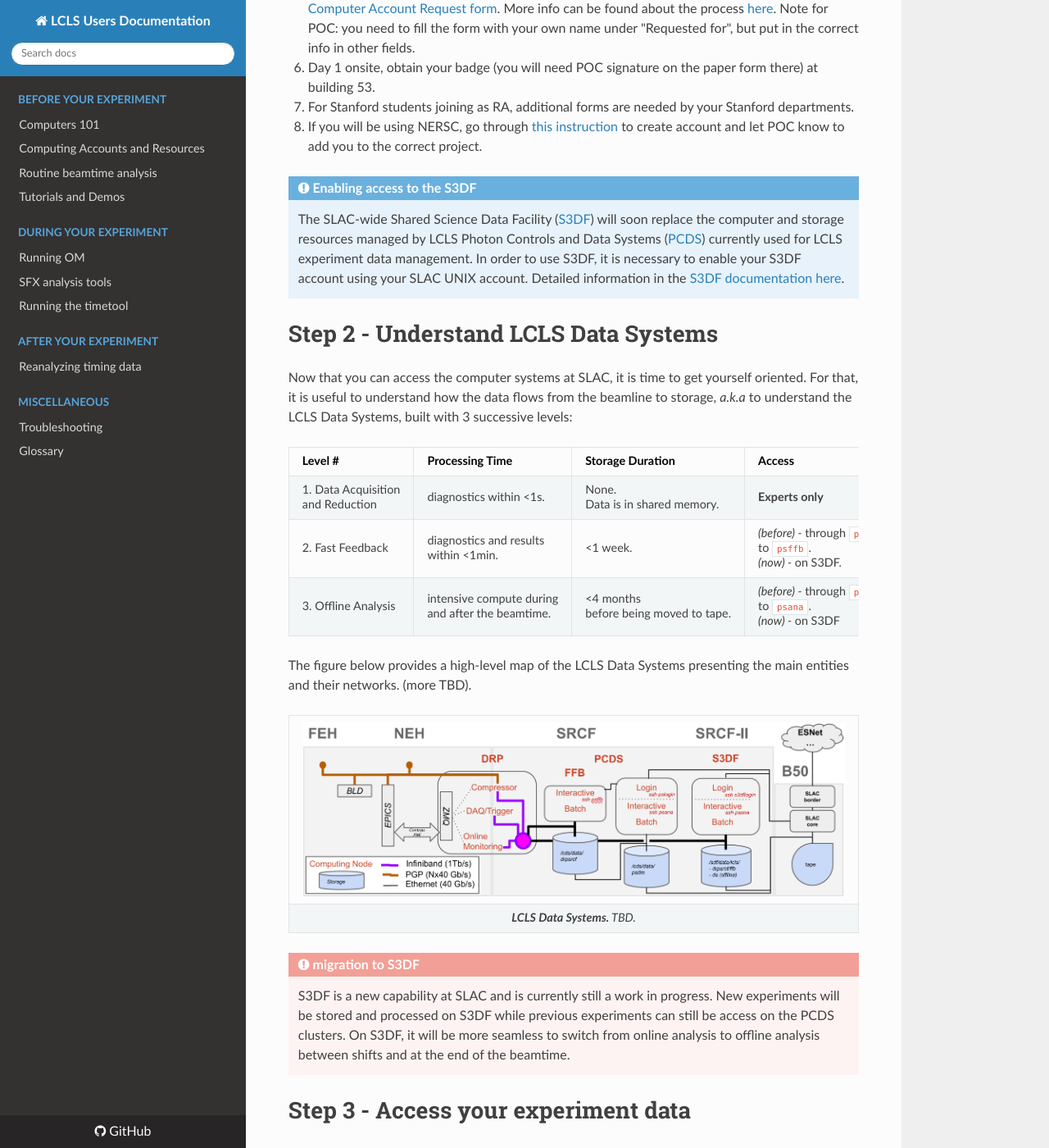
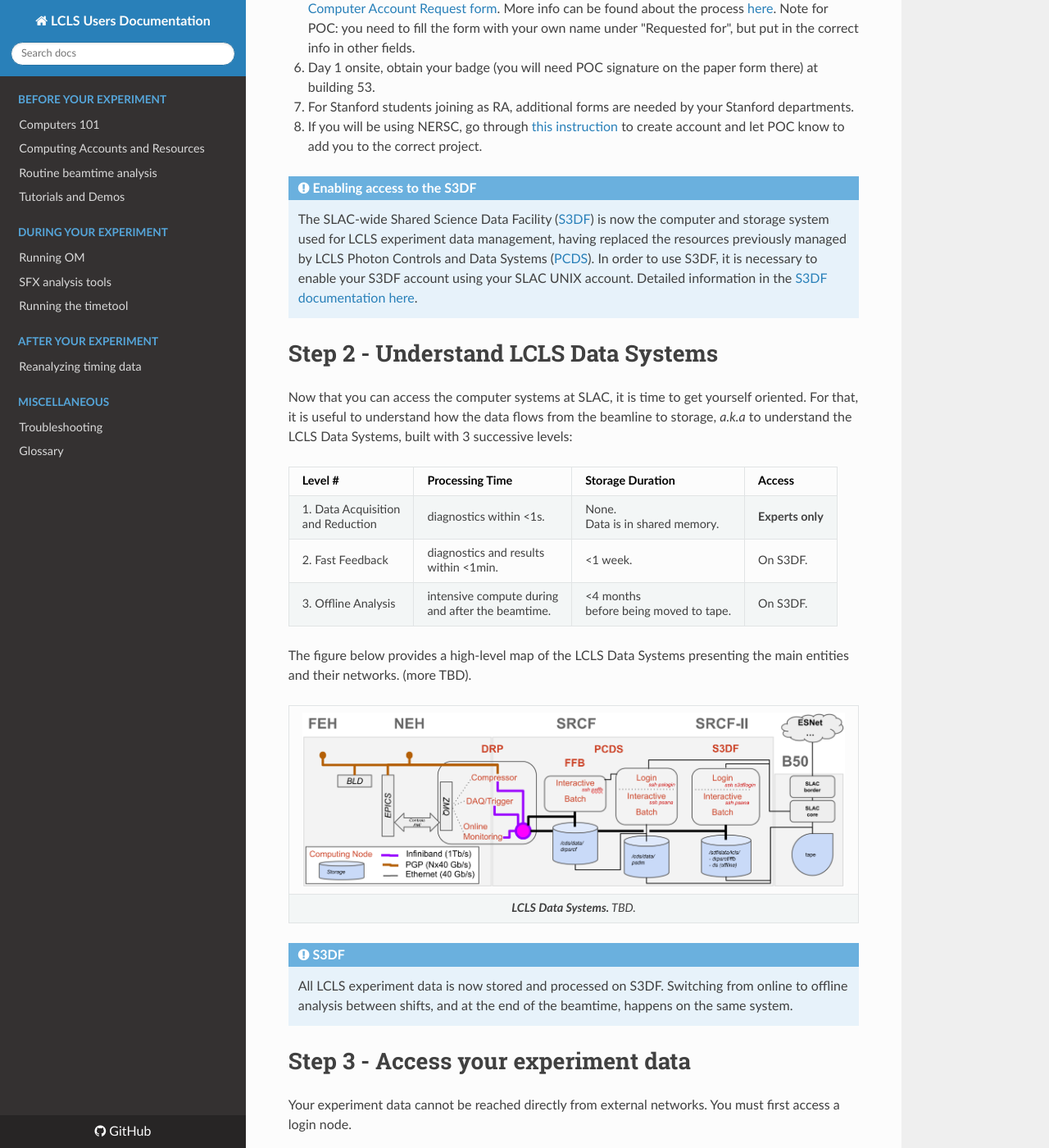
Before and after one commit to lcls-users/lcls-users, an MkDocs documentation site: the page built from docs/before/account_lcls.md, in a window 1280 px wide and 1400 px high, scrolled down 926 px. Shown: the whole window at 82% size. Built offline with MkDocs 1.6.1, drawn with Linux system fonts in a browser that asks for light colours; nearby versions of some CDN libraries; some of the changed text lies outside the part shown.

Commit message:
Remove retired pslogin/psffb/PCDS access paths from account_lcls.md
S3DF migration is complete: all LCLS experiment data, regardless of
vintage, is now accessed through S3DF. Drop the pre-2023 pslogin/psffb
and /cds/data/psdm legacy instructions, and stop describing S3DF access
as a parallel or upcoming track.

Generated with AI

Co-Authored-By: SLAC AI

````diff
--- a/docs/before/account_lcls.md
+++ b/docs/before/account_lcls.md
@@ -31,7 +31,7 @@ The specific process depends on your role at SLAC.
 
 
 !!! note "Enabling access to the S3DF"
-    The SLAC-wide Shared Science Data Facility ([S3DF](https://lcls-users.readthedocs.io/en/latest/glossary/#s3df)) will soon replace the computer and storage resources managed by LCLS Photon Controls and Data Systems ([PCDS](https://lcls-users.readthedocs.io/en/latest/glossary/#pcds)) currently used for LCLS experiment data management.
+    The SLAC-wide Shared Science Data Facility ([S3DF](https://lcls-users.readthedocs.io/en/latest/glossary/#s3df)) is now the computer and storage system used for LCLS experiment data management, having replaced the resources previously managed by LCLS Photon Controls and Data Systems ([PCDS](https://lcls-users.readthedocs.io/en/latest/glossary/#pcds)).
     In order to use S3DF, it is necessary to enable your S3DF account using your SLAC UNIX account. Detailed information in the [S3DF documentation here][7].
 
 # Step 2 - Understand LCLS Data Systems
@@ -41,8 +41,8 @@ For that, it is useful to understand how the data flows from the beamline to sto
 | Level # | Processing Time | Storage Duration | Access |
 | -- | -- | -- | -- |
 | 1. Data Acquisition<br> and Reduction | diagnostics within <1s. | None.<br>Data is in shared memory.| **Experts only** |
-| 2. Fast Feedback | diagnostics and results<br> within <1min.| <1 week. | *(before) -* through `pslogin` to `psffb`.<br> *(now) -* on S3DF. |
-| 3. Offline Analysis | intensive compute during<br> and after the beamtime.| <4 months<br> before being moved to tape.| *(before) -* through `pslogin` to `psana`.<br> *(now) -* on S3DF |
+| 2. Fast Feedback | diagnostics and results<br> within <1min.| <1 week. | On S3DF. |
+| 3. Offline Analysis | intensive compute during<br> and after the beamtime.| <4 months<br> before being moved to tape.| On S3DF. |
 
 The figure below provides a high-level map of the LCLS Data Systems presenting the main entities and their networks. (more TBD).
 
@@ -51,10 +51,8 @@ The figure below provides a high-level map of the LCLS Data Systems presenting t
 | *__LCLS Data Systems.__ TBD.* |
 
 
-!!! danger "migration to S3DF"
-    S3DF is a new capability at SLAC and is currently still a work in progress.
-    New experiments will be stored and processed on S3DF while previous experiments can still be access on the PCDS clusters.
-    On S3DF, it will be more seamless to switch from online analysis to offline analysis between shifts and at the end of the beamtime.
+!!! note "S3DF"
+    All LCLS experiment data is now stored and processed on S3DF. Switching from online to offline analysis between shifts, and at the end of the beamtime, happens on the same system.
 
 # Step 3 - Access your experiment data
 
@@ -64,12 +62,8 @@ Your experiment data cannot be reached directly from external networks. You must
 |:--:|
 | *__Pathways to the Experiment.__ TBD.* |
 
-The exact pathway will depend on whether your experiment happened before 2023 or not and whether you intend to do online analyis on the FFB nodes or offline analysis.
-We detail these different scenarii below.
+All LCLS experiment data, regardless of when it was collected, is now processed on S3DF.
 
-### Recent experiments (2023 - ...)
-
-It is anticipated that experiments carried out in 2023 or after will be processed directly on S3DF.
 First, get in the system:
 ```
 ssh <username>@s3dflogin.slac.stanford.edu
@@ -92,36 +86,11 @@ The experiments and their data can be found at the following path:
 ${SIT_PSDM_DATA}/<instrument>/<experiment>
 ```
 
-!!! note "More S3DF info"
-    For more information about the S3DF, check out the PCDS documentation [here][4] and the official S3DF docs [here][5].
-
-### Past experiments (pre 2023)
-
-First, get in the system:
-```
-ssh <username>@pslogin.slac.stanford.edu
-```
-From there, you can access the FFB nodes or offline analysis nodes:
-```
-ssh psana # offline nodes
-# or
-ssh psffb # FFB nodes
-```
-In order to set the necessary environment to start processing it, execute the following command:
-```
-source /reg/g/psdm/etc/psconda.sh
-```
-The experiments and their data can be found at the following path:
-```
-/cds/data/psdm/<instrument>/<experiment>     # Offline storage
-/cds/data/drpsrcf/<instrument>/<experiment>  # FFB storage
-```
-
 !!! danger "Data import/export"
     Note that interactive nodes are not exposed to external networks. If you need to transfer data, you can go through `psexport.slac.stanford.edu`.
 
-!!! note "More FFB info"
-    For more information about the Fast Feedback System, check out the PCDS documentation [here][8].
+!!! note "More S3DF info"
+    For more information about the S3DF, check out the PCDS documentation [here][4] and the official S3DF docs [here][5].
 
 
 
````
